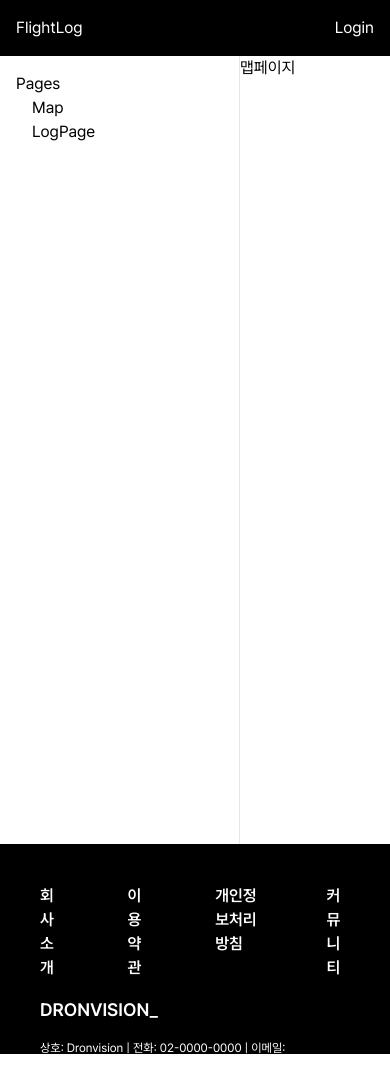
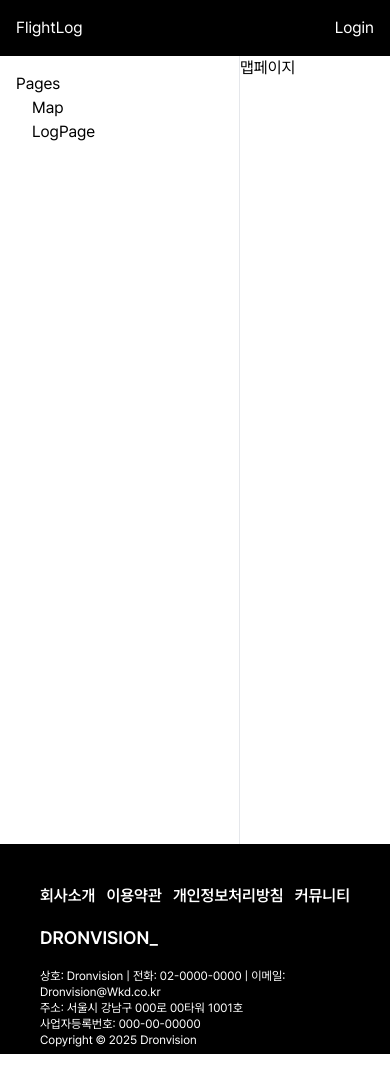
Before and after one commit to ormcamp-fe-3rd/FlightLog, a Next.js app: page /map in a window 390 px wide. Shown: the top 1092 px of the page. After the commit the page ends 1054 px from the top, so only its background shows below. Built offline with nearby package versions, Linux system fonts and the light colour scheme.

Commit message:
[design] 푸터 반응형 고려 gap 삭제

```diff
--- a/src/components/common/Footer.tsx
+++ b/src/components/common/Footer.tsx
@@ -7,7 +7,7 @@ export default function Footer() {
     <footer>
       <div className="w-full text-white">
         <div className={footerClass}>
-          <ul className="flex w-full max-w-[565px] gap-16 px-10">
+          <ul className="flex w-full max-w-[565px] justify-between px-10">
             <li className="font-semibold">회사소개</li>
             <li className="font-semibold">이용약관</li>
             <li className="font-semibold">개인정보처리방침</li>
```
